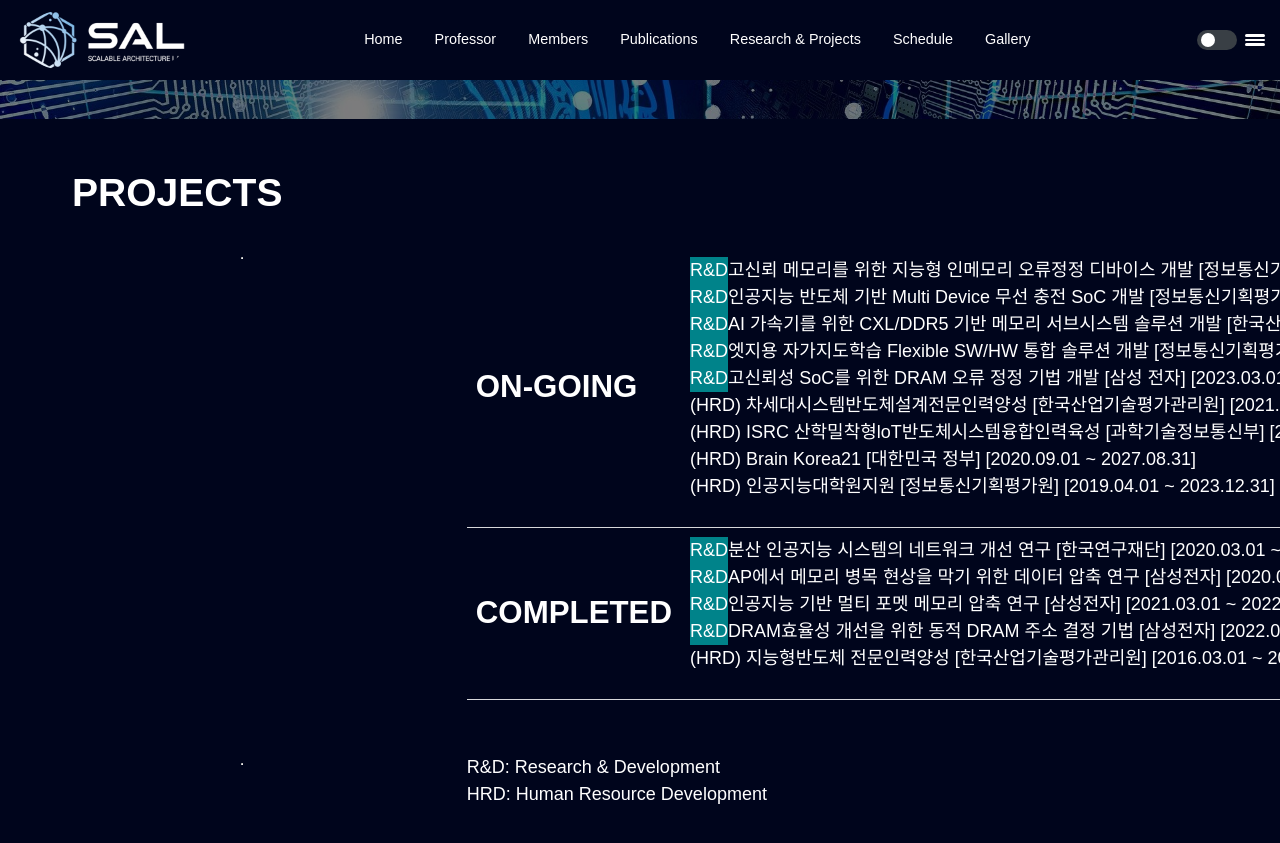
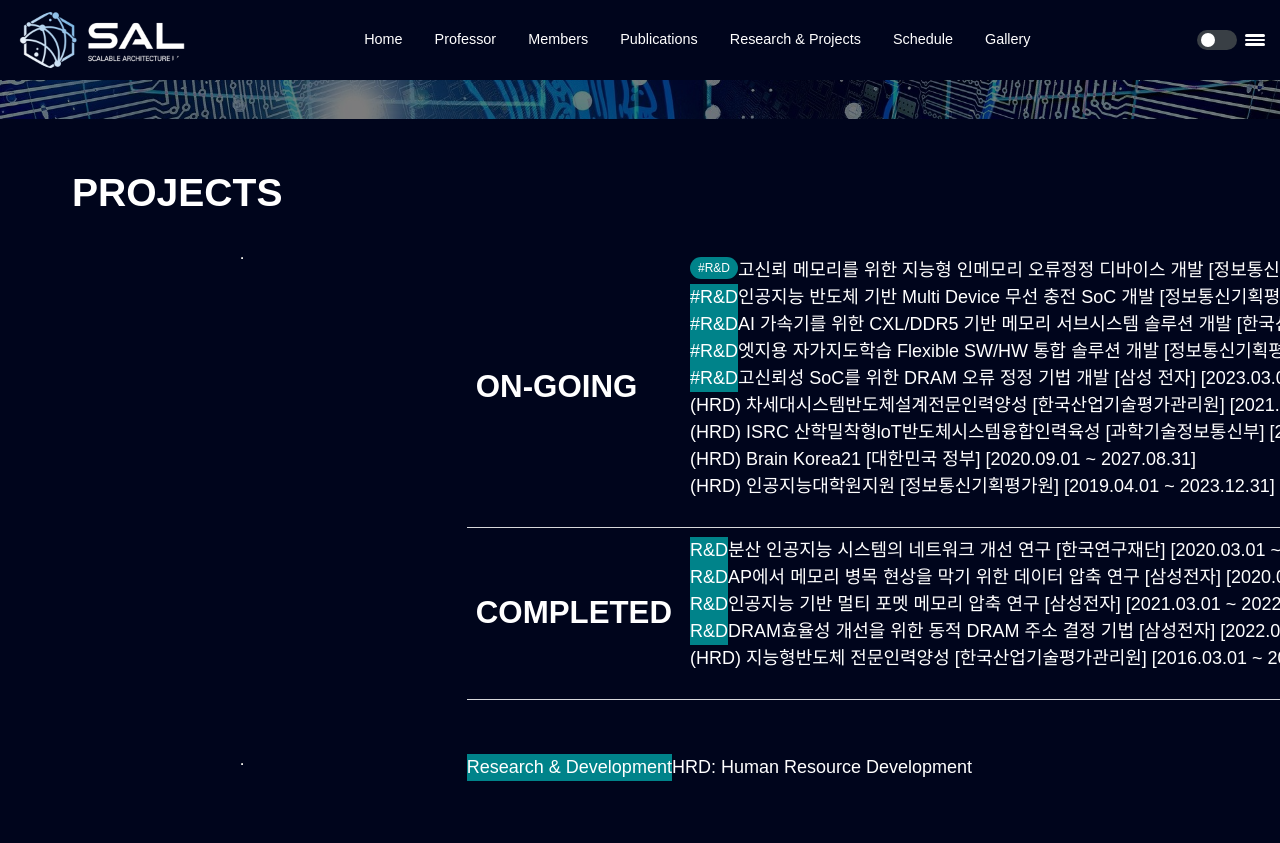
Before and after one commit to scalable-arch/scalable-arch.github.io, a Jekyll site: the page built from projects.md, in a window 1280 px wide and 900 px high, scrolled down 211 px. Shown: the top 843 px of the window. Built offline with Jekyll 4.4.1, drawn with Linux system fonts in a browser that asks for light colours.

Commit message:
Update projects.md

```diff
--- a/projects.md
+++ b/projects.md
@@ -13,11 +13,11 @@ layout: posts-page
     <td> <h2> ON-GOING </h2> </td>
     <td nowrap>
       <ol>
-        <li> <span style="background-color:#00838a;float:left">R&D</span> 고신뢰 메모리를 위한 지능형 인메모리 오류정정 디바이스 개발 [정보통신기획평가원] [2021.04.01 ~ 2024.12.31] </li>
-        <li> <span style="background-color:#00838a;float:left">R&D</span>  인공지능 반도체 기반 Multi Device 무선 충전 SoC 개발 [정보통신기획평가원] [2021.04.01 ~ 2023.12.31] </li>
-        <li> <span style="background-color:#00838a;float:left">R&D</span>  AI 가속기를 위한 CXL/DDR5 기반 메모리 서브시스템 솔루션 개발 [한국산업기술평가관리원, 삼성전자, SK 하이닉스] [2023.04.01 ~ 2025.12.31] </li>
-        <li> <span style="background-color:#00838a;float:left">R&D</span>  엣지용 자가지도학습 Flexible SW/HW 통합 솔루션 개발 [정보통신기획평가원] [2023.04.01 ~ 2026.12.31] </li>
-        <li> <span style="background-color:#00838a;float:left">R&D</span>  고신뢰성 SoC를 위한 DRAM 오류 정정 기법 개발 [삼성 전자] [2023.03.01 ~ 2024.02.28] </li>
+        <li> <span style="background-color:#00838a;float:left;font-size:12px;padding:2px 8px;border-radius:50px">#R&D</span> 고신뢰 메모리를 위한 지능형 인메모리 오류정정 디바이스 개발 [정보통신기획평가원] [2021.04.01 ~ 2024.12.31] </li>
+        <li> <span style="background-color:#00838a;float:left">#R&D</span>  인공지능 반도체 기반 Multi Device 무선 충전 SoC 개발 [정보통신기획평가원] [2021.04.01 ~ 2023.12.31] </li>
+        <li> <span style="background-color:#00838a;float:left">#R&D</span>  AI 가속기를 위한 CXL/DDR5 기반 메모리 서브시스템 솔루션 개발 [한국산업기술평가관리원, 삼성전자, SK 하이닉스] [2023.04.01 ~ 2025.12.31] </li>
+        <li> <span style="background-color:#00838a;float:left">#R&D</span>  엣지용 자가지도학습 Flexible SW/HW 통합 솔루션 개발 [정보통신기획평가원] [2023.04.01 ~ 2026.12.31] </li>
+        <li> <span style="background-color:#00838a;float:left">#R&D</span>  고신뢰성 SoC를 위한 DRAM 오류 정정 기법 개발 [삼성 전자] [2023.03.01 ~ 2024.02.28] </li>
         <li> (HRD) 차세대시스템반도체설계전문인력양성 [한국산업기술평가관리원] [2021.03.01 ~ 2026.2.28] </li>
         <li> (HRD) ISRC 산학밀착형loT반도체시스템융합인력육성 [과학기술정보통신부] [2021.04.01 ~ 2024.12.31] </li>
         <li> (HRD) Brain Korea21 [대한민국 정부] [2020.09.01 ~ 2027.08.31] </li>
@@ -42,5 +42,5 @@ layout: posts-page
 ---
 
 
-- R&D: Research & Development
+- <span style="background-color:#00838a;float:left"> Research & Development </span>
 - HRD: Human Resource Development
```
